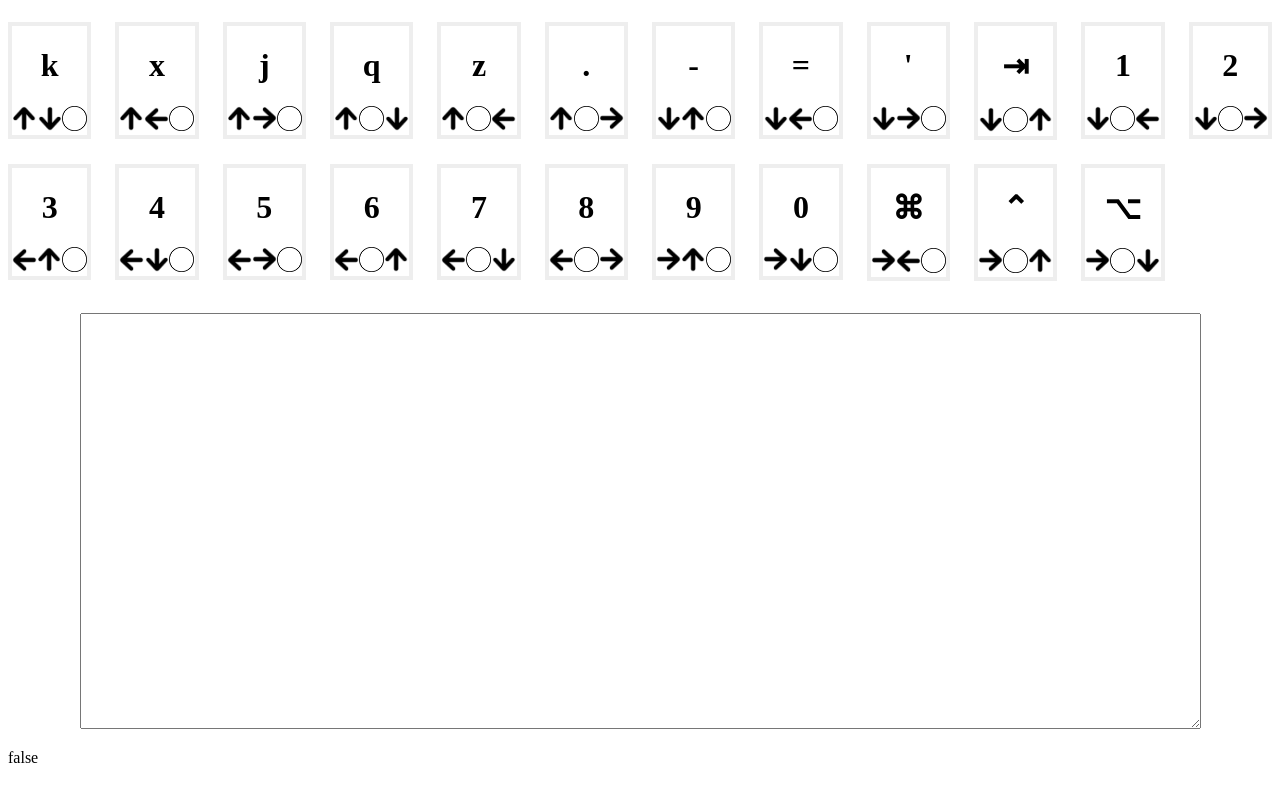
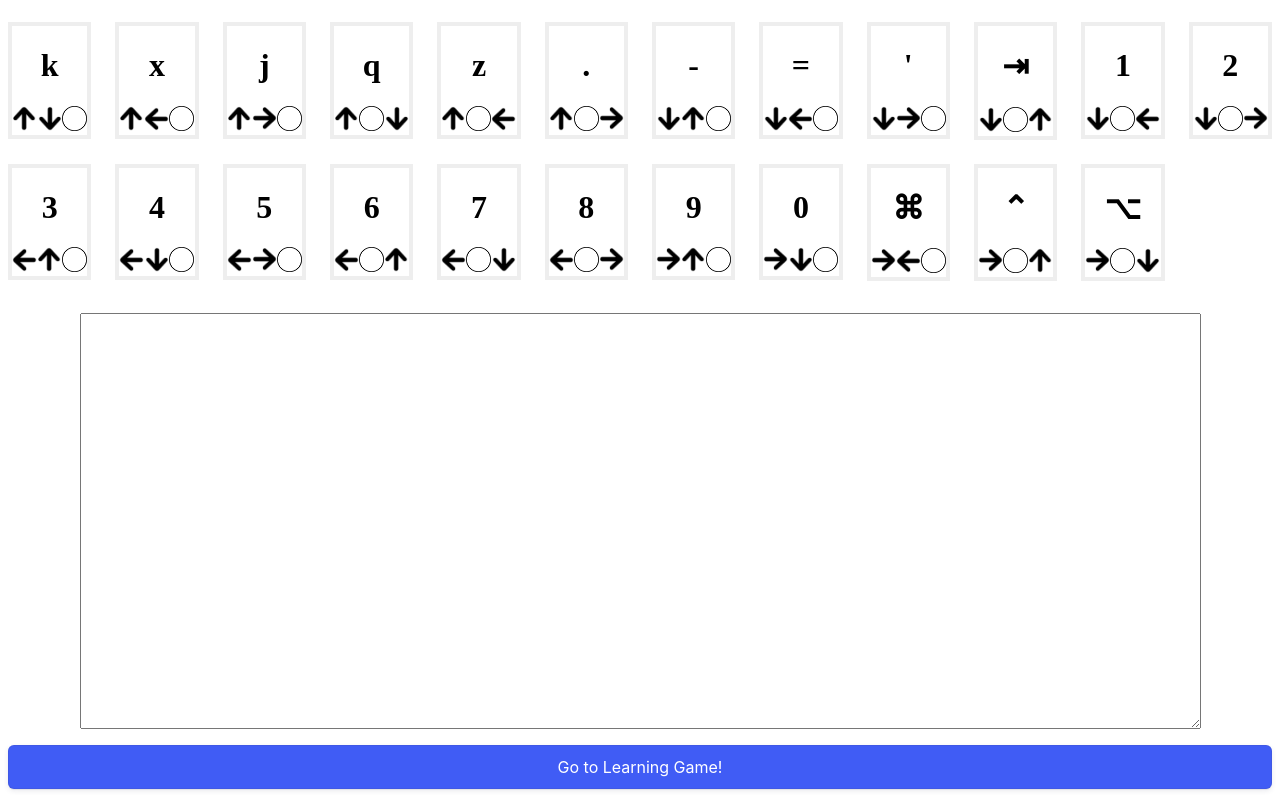
Before and after one commit to nathan-m-schneider-22/ENGS21-keyboard, a React (Create React App) app in the folder learning_frontend/: page / in a window 1280 px wide. Shown: the part 342-1139 px from the top of the page. Built offline with nearby package versions, Linux system fonts and the light colour scheme.

Commit message:
learning game page. not working yet

```diff
--- a/learning_frontend/package.json
+++ b/learning_frontend/package.json
@@ -10,6 +10,7 @@
     "babel-plugin-preval": "^5.1.0",
     "react": "^17.0.2",
     "react-dom": "^17.0.2",
+    "react-router-dom": "^6.2.1",
     "react-scripts": "5.0.0",
     "web-vitals": "^2.1.4"
   },
--- a/learning_frontend/public/index.html
+++ b/learning_frontend/public/index.html
@@ -24,7 +24,7 @@
       work correctly both with client-side routing and a non-root public URL.
       Learn how to configure a non-root public URL by running `npm run build`.
     -->
-    <title>React App</title>
+    <title>Learn Accessible Expression</title>
   </head>
   <body>
     <noscript>You need to enable JavaScript to run this app.</noscript>
--- a/learning_frontend/src/App.js
+++ b/learning_frontend/src/App.js
@@ -1,5 +1,6 @@
 import React from "react";
 import GuideBlock from './components/GuideBlock';
+import {Link} from "react-router-dom";
 
 export default class App extends React.Component {
   constructor(props) {
@@ -22,7 +23,11 @@ export default class App extends React.Component {
         <div style={{ textAlign: "center", marginTop: "2em" }}>
           <textarea style={{ fontSize: '36px' }} name="paragraph_text" cols="50" rows="10" onKeyDown={(e) => this.handleKeyDown(e)} onKeyUp={(e) => this.handleKeyUp(e)}></textarea>
         </div>
-        <p>{this.state.shiftActive + ""}</p>
+        <Link to="/LearningGame">
+          <button className="button-9">
+            Go to Learning Game!
+          </button>
+        </Link>
       </div>
     );
   }
--- /dev/null
+++ b/learning_frontend/src/LearningGame.js
@@ -0,0 +1,96 @@
+import React from "react";
+import {Link } from "react-router-dom";
+import { keyMapping } from './constants/layout';
+import CharacterBlock from './components/CharacterBlock';
+
+function characterObj(character_1, shift_1, characterBlock_1, weight_1) {
+  this.character = character_1;
+  this.shift = shift_1;
+  this.characterBlock = characterBlock_1;
+  this.weight = weight_1;
+}
+
+export default class LearningGame extends React.Component {
+  constructor(props) {
+    super(props)
+    this.state = {
+      targetChar: "",
+      characterPool: [],
+      firstBoot: true,
+    };
+  }
+
+  componentDidMount() {
+    if (this.state.firstBoot) {
+      this.populateCharacterPool()
+      this.setState({ firstBoot: false })
+    }
+    const index = this.weightedRandomSelection(this.state.characterPool);
+    this.updateTarget(this.state.characterPool[index].character);
+  }
+
+  updateTarget(targetChar_1) {
+    this.setState({targetChar: targetChar_1})
+  }
+
+  addToCharacterPool(newCharacter) {
+    this.setState(prevState => ({
+      characterPool: [...prevState.characterPool, newCharacter]
+    }))
+  }
+
+  getCharacterBlock(charLine, shiftActive) {
+      return (
+        <CharacterBlock line={charLine} shiftActive={shiftActive}/>
+      )
+  }
+
+  getInitialWeight(character) {
+    return 0.5;
+  }
+
+  populateCharacterPool() {
+    const lines = keyMapping.trim().split("\n");
+    for(let i = 0; i < lines.length; i++) {
+      const characterNonShift = lines[i].substring(7, 8);
+      this.addToCharacterPool(new characterObj(characterNonShift, false, this.getCharacterBlock(lines[i], false), this.getInitialWeight(characterNonShift)));
+      const characterShift = lines[i].substring(8,9);
+      if (characterShift !== characterNonShift) {
+        this.addToCharacterPool(new characterObj(characterShift, true, this.getCharacterBlock(lines[i], true), this.getInitialWeight(characterShift)));
+      }
+    }
+  }
+
+  weightedRandomSelection(characterPool) {
+    let i;
+    let weights = [];
+
+    for (i = 0; i < characterPool.length; i++) {
+      weights[i] = characterPool[i].weight + (weights[i - 1] || 0);
+    }
+
+    const randomVal = Math.random() * weights[weights.length - 1];
+
+    for (i = 0; i < weights.length; i++) {
+      if (weights[i] > randomVal) break;
+    }
+
+    return characterPool[i];
+}
+
+  render() {
+    return (
+      <div className="LearningGame">
+        <div>
+          <p>Hello</p>
+        {/* {this.state.characterPool[index].characterBlock} */}
+        </div>
+        <Link to="/">
+          <button className="button-9">
+            Go to Layout Guide!
+          </button>
+        </Link>
+      </div>
+    );
+  }
+}
--- a/learning_frontend/src/components/GuideBlock.js
+++ b/learning_frontend/src/components/GuideBlock.js
@@ -23,7 +23,7 @@ export default class GuideBlock extends React.Component {
 
   render() {
     //create array with each element being a line from layout.js
-    let lines = keyMapping.trim().split("\n");
+    const lines = keyMapping.trim().split("\n");
 
     //grab HTML for the characterBlocks
     let characterBlocks = []
--- a/learning_frontend/src/index.css
+++ b/learning_frontend/src/index.css
@@ -14,3 +14,41 @@ img {
 .characterBlock {
   border: 4px solid #eee;
 }
+
+/* CSS */
+.button-9 {
+  appearance: button;
+  backface-visibility: hidden;
+  background-color: #405cf5;
+  border-radius: 6px;
+  border-width: 0;
+  box-shadow: rgba(50, 50, 93, .1) 0 0 0 1px inset,rgba(50, 50, 93, .1) 0 2px 5px 0,rgba(0, 0, 0, .07) 0 1px 1px 0;
+  box-sizing: border-box;
+  color: #fff;
+  cursor: pointer;
+  font-family: -apple-system,system-ui,"Segoe UI",Roboto,"Helvetica Neue",Ubuntu,sans-serif;
+  font-size: 100%;
+  height: 44px;
+  line-height: 1.15;
+  margin: 12px 0 0;
+  outline: none;
+  overflow: hidden;
+  padding: 0 25px;
+  position: relative;
+  text-align: center;
+  text-transform: none;
+  transform: translateZ(0);
+  transition: all .2s,box-shadow .08s ease-in;
+  user-select: none;
+  -webkit-user-select: none;
+  touch-action: manipulation;
+  width: 100%;
+}
+
+.button-9:disabled {
+  cursor: default;
+}
+
+.button-9:focus {
+  box-shadow: rgba(50, 50, 93, .1) 0 0 0 1px inset, rgba(50, 50, 93, .2) 0 6px 15px 0, rgba(0, 0, 0, .1) 0 2px 2px 0, rgba(50, 151, 211, .3) 0 0 0 4px;
+}
--- a/learning_frontend/src/index.js
+++ b/learning_frontend/src/index.js
@@ -2,16 +2,16 @@ import React from 'react';
 import ReactDOM from 'react-dom';
 import './index.css';
 import App from './App';
-import reportWebVitals from './reportWebVitals';
+import { BrowserRouter, Route, Routes } from "react-router-dom";
+import LearningGame from "./LearningGame";
 
+const rootElement = document.getElementById("root");
 ReactDOM.render(
-  <React.StrictMode>
-    <App />
-  </React.StrictMode>,
-  document.getElementById('root')
+  <BrowserRouter>
+    <Routes>
+    <Route path="/" element={<App/>} />
+    <Route path="/LearningGame" element={<LearningGame/>} />
+  </Routes>
+  </BrowserRouter>,
+  rootElement
 );
-
-// If you want to start measuring performance in your app, pass a function
-// to log results (for example: reportWebVitals(console.log))
-// or send to an analytics endpoint. Learn more: https://bit.ly/CRA-vitals
-reportWebVitals();
```
Also changed, not shown: 1 other file (tests, documents, lock files or other folders).
